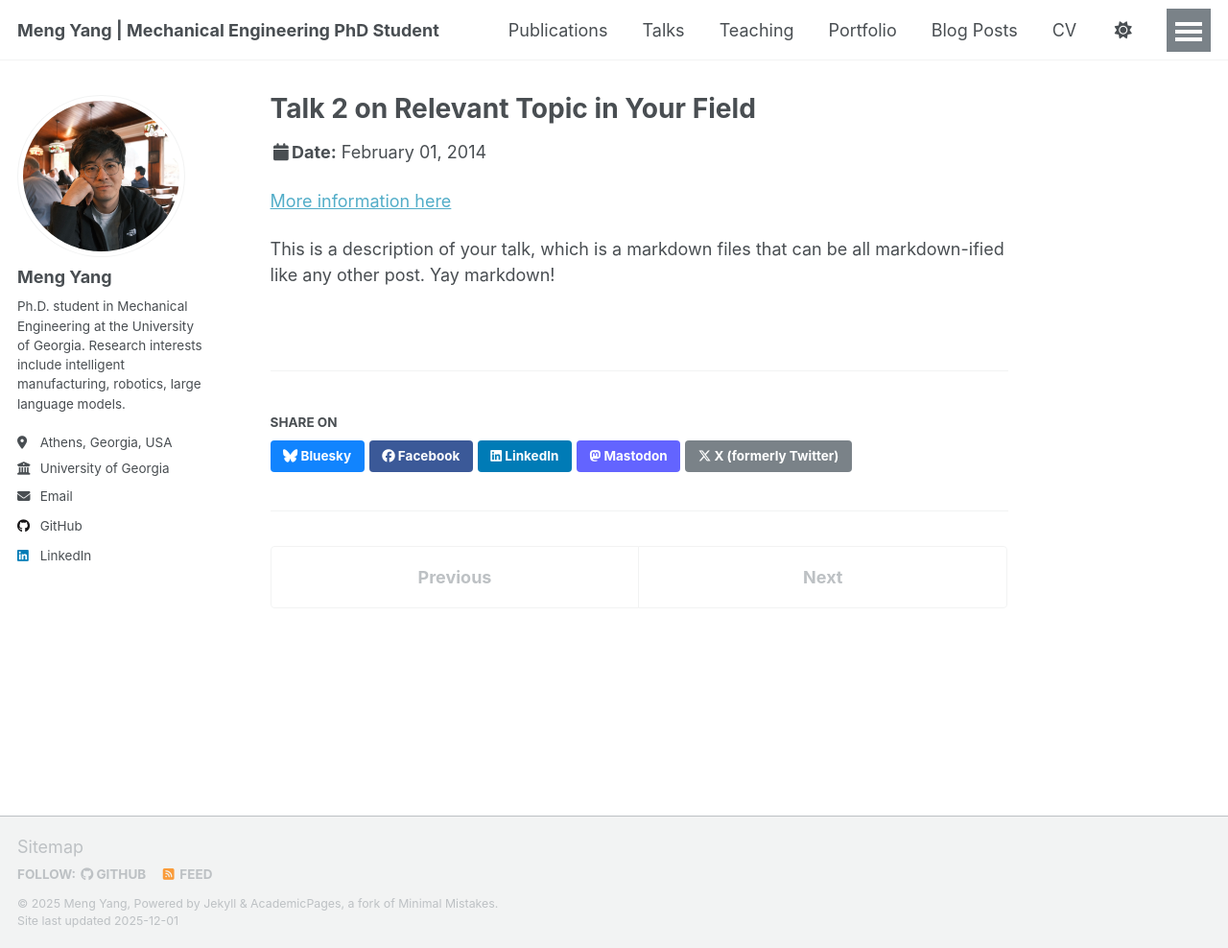
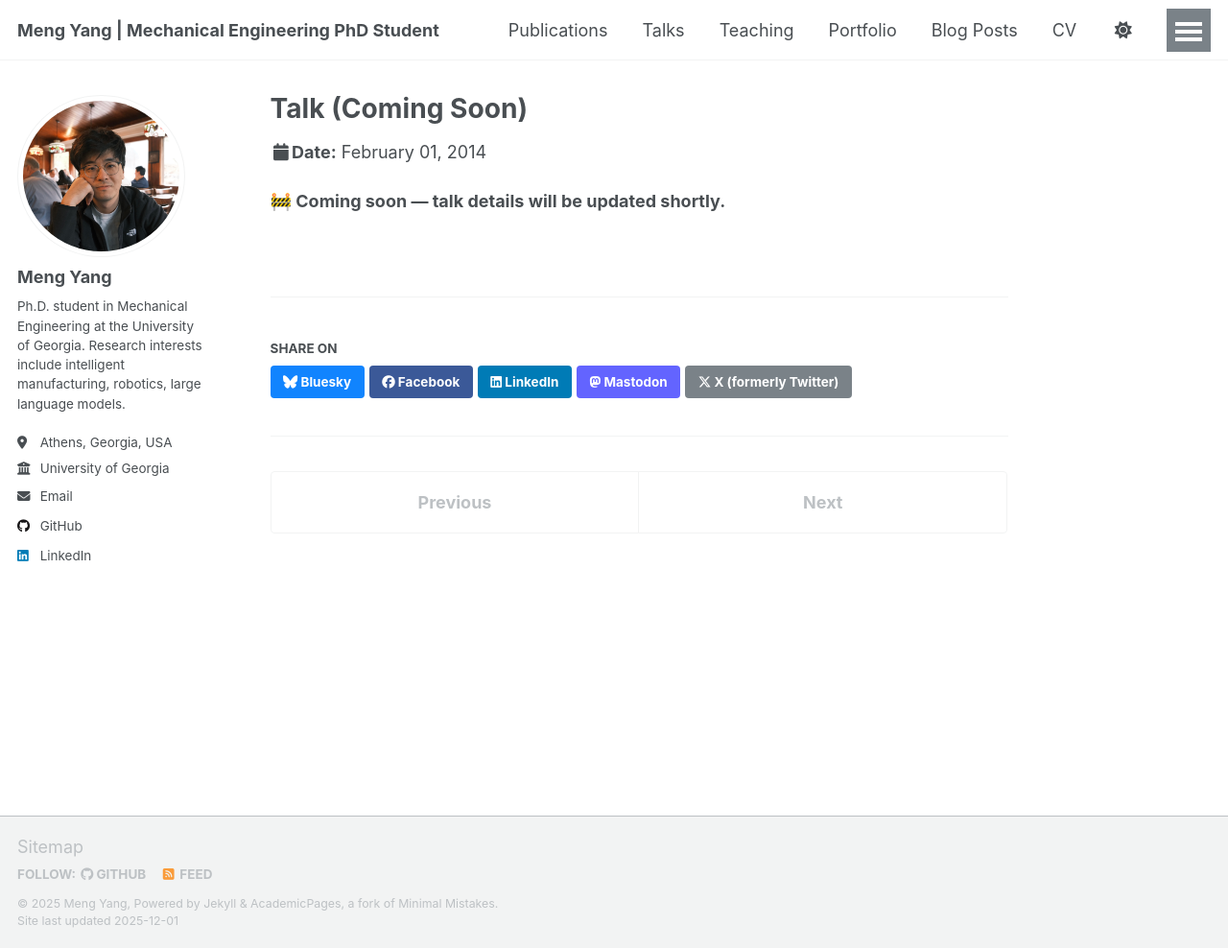
Before and after one commit to dreamocean612/Yang-Meng.github.io, a Jekyll site: the page built from _talks/2014-02-01-talk-2.md, in a window 1280 px wide and 988 px high. Shown: the whole window at 96% size. Built offline with Jekyll 4.4.1, drawn with Linux system fonts in a browser that asks for light colours; a script that is not in the unit is left out.

Commit message:
Revise talk title, venue, and date
Updated talk details and permalink for future event.

```diff
--- a/_talks/2014-02-01-talk-2.md
+++ b/_talks/2014-02-01-talk-2.md
@@ -1,13 +1,11 @@
 ---
-title: "Talk 2 on Relevant Topic in Your Field"
+title: "Talk (Coming Soon)"
 collection: talks
 type: "Talk"
-permalink: /talks/2014-02-01-talk-2
-venue: "London School of Testing"
+permalink: /talks/2024-02-01-talk-2
+venue: ""
 date: 2014-02-01
-location: "London, UK"
+location: ""
 ---
 
-[More information here](http://example2.com)
-
-This is a description of your talk, which is a markdown files that can be all markdown-ified like any other post. Yay markdown!
+**🚧 Coming soon — talk details will be updated shortly.**
```
